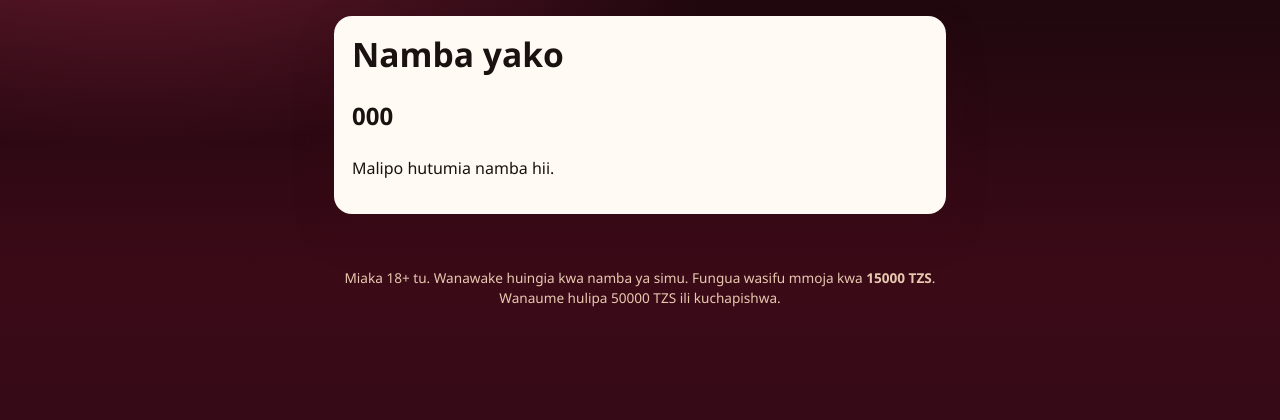
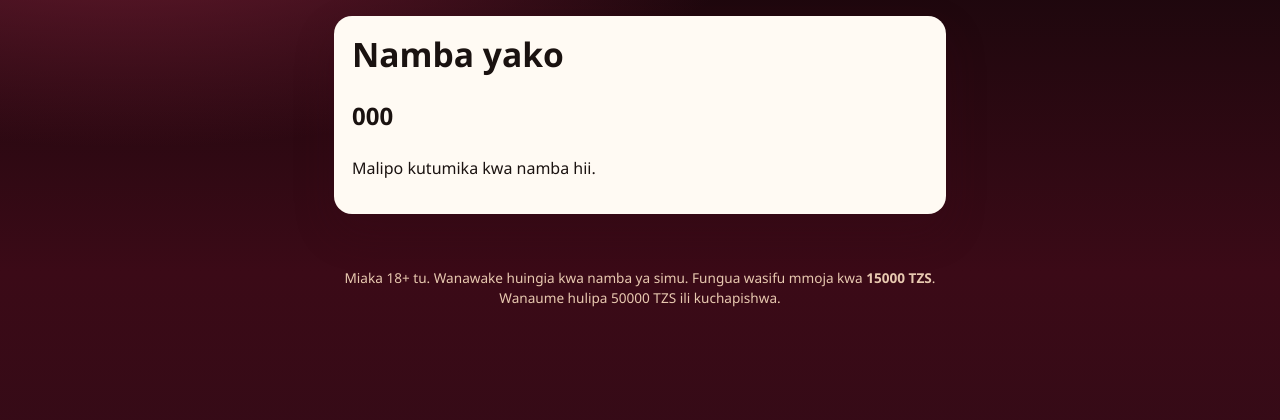
Before and after one commit to kengodhil/sponsa, a Django app: page /my-number/ in a window 1280 px wide. Shown: the part 48-468 px from the top of the page. Run offline with Django 5.2, Linux system fonts and the light colour scheme; a user stored in the database is signed in; tables that the repository leaves empty hold one stand-in row (values such as "Sample post").

Commit message:
Update payment description in my_number.html

```diff
--- a/frontend/templates/accounts/my_number.html
+++ b/frontend/templates/accounts/my_number.html
@@ -4,6 +4,6 @@
 <section class="card">
   <h1>Namba yako</h1>
   <p class="phone-xl">{{ user.phone }}</p>
-  <p>Malipo hutumia namba hii.</p>
+  <p>Malipo kutumika kwa namba hii.</p>
 </section>
 {% endblock %}
```
